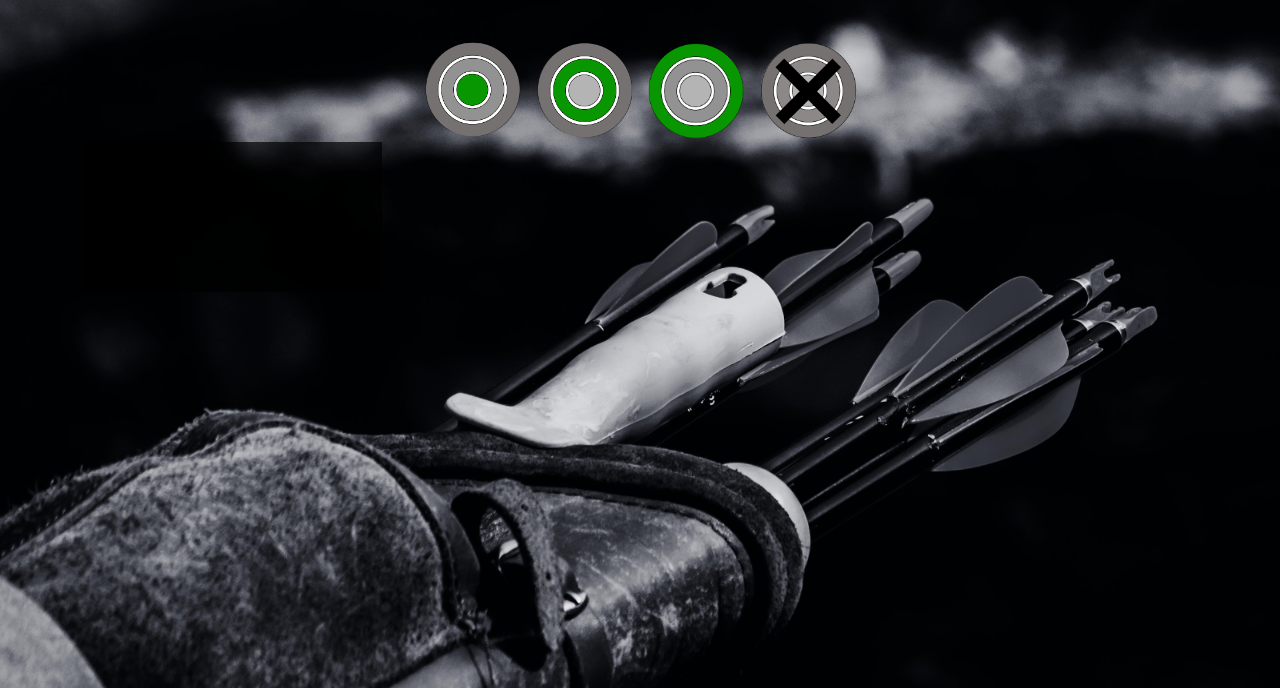
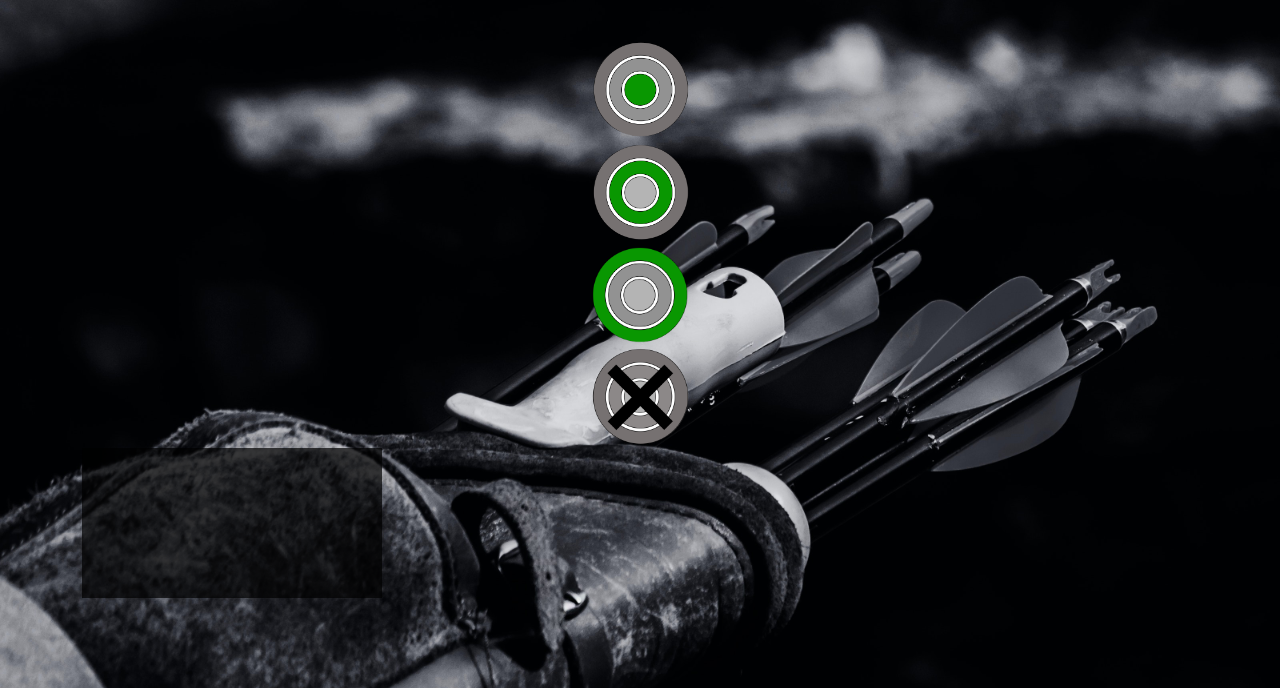
Before and after one commit to alexk1ll1/archery, a PHP site: page /createGameNew.php in a window 1280 px wide. Shown: the part 107-795 px from the top of the page. Run offline with PHP 8.4, Linux system fonts and the light colour scheme; the visitor is signed in with stand-in values (Sample User, id 1); data that the repository does not hold is empty; some libraries are stand-ins or nearby versions.

Commit message:
button fix game

```diff
--- a/createGameNew.php
+++ b/createGameNew.php
@@ -32,17 +32,35 @@ require "navbar.element.php";
 <div class="container" id="message" style="text-align: center; margin-top: 5vh; font-size: 15pt;">
 
 </div>
-<div class="h-20 d-flex align-items-center justify-content-center" id="Zielscheibe">
+<div class="container" id="Zielscheibe">
+    <div class="row justify-content-center">
+        <div class="col-12 text-center">
             <button id="volltreffer" value="1" data-points="20" onclick="nextVolltreffer(this)"><img
                         src="./images/Zielscheibe_1.png" id="Z1" width="100" height="100"></button>
-    <button id="mitte" value="2" data-points="18" onclick="nextVolltreffer(this)"><img src="./images/Zielscheibe_2.png"
+        </div>
+    </div>
+    <div class="row justify-content-center">
+        <div class="col-12 text-center">
+            <button id="mitte" value="2" data-points="18" onclick="nextVolltreffer(this)"><img
+                        src="./images/Zielscheibe_2.png"
                         id="Z2" width="100" height="100">
             </button>
-    <button id="aussen" value="3" data-points="16" onclick="nextVolltreffer(this)"><img src="./images/Zielscheibe_3.png"
+        </div>
+    </div>
+    <div class="row justify-content-center">
+        <div class="col-12 text-center">
+            <button id="aussen" value="3" data-points="16" onclick="nextVolltreffer(this)"><img
+                        src="./images/Zielscheibe_3.png"
                         id="Z3" width="100"
                         height="100"></button>
+        </div>
+    </div>
+    <div class="row justify-content-center">
+        <div class="col-12 text-center">
             <button id="nicht_getroffen" value="4" data-points="0" onclick="nextNichtVolltreffer(this)"><img
                         src="./images/Zielscheibe_grau.png" id="Zg" width="100" height="100"></button>
+        </div>
+    </div>
 </div>
 
 <div class="container" id="chartBox" style="width: 100%; height: 100%">
```
Also changed, not shown: createGame2New.php (+21 -3 lines). Lines whose indentation alone changed are shown as unchanged.
